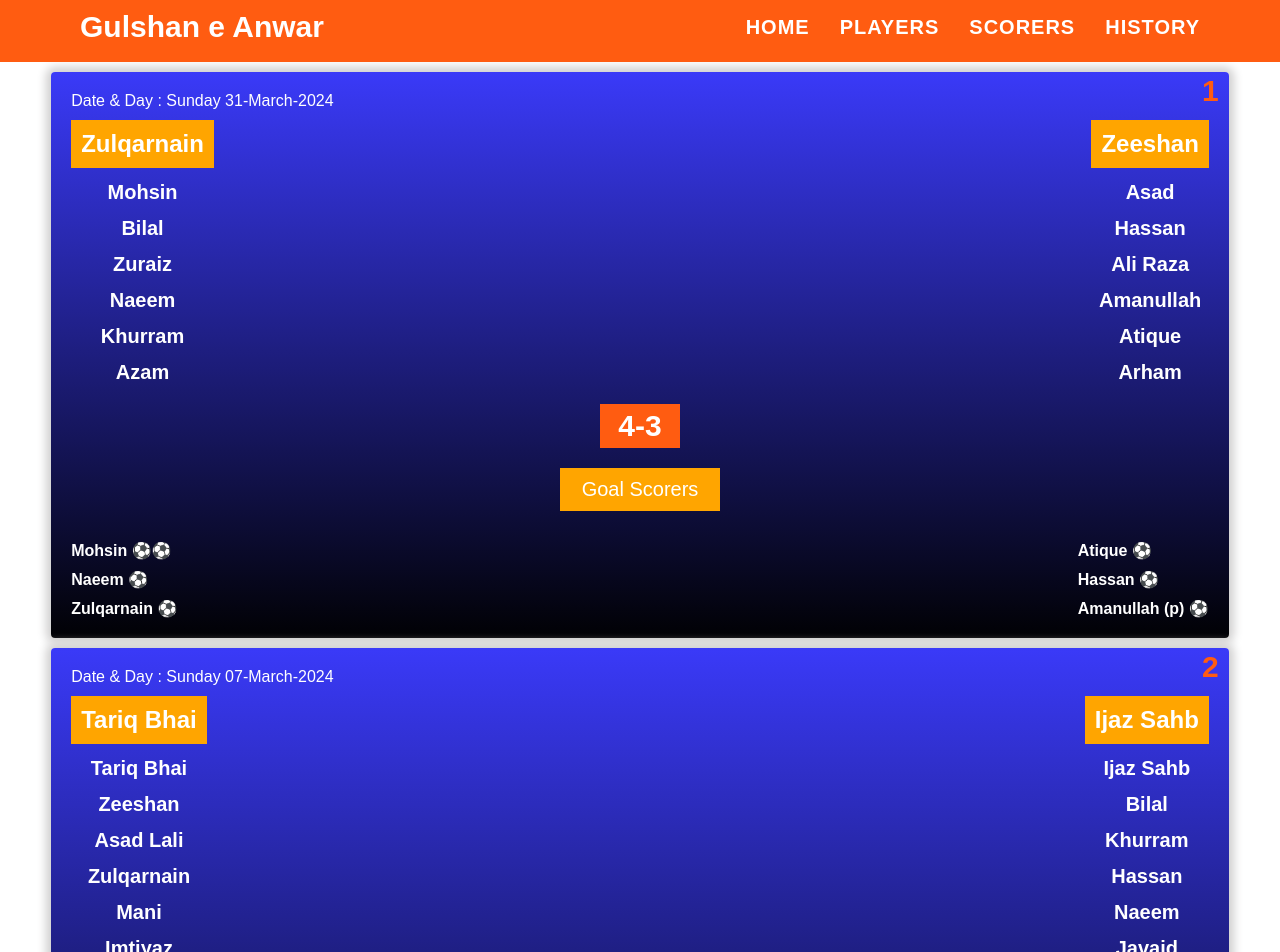
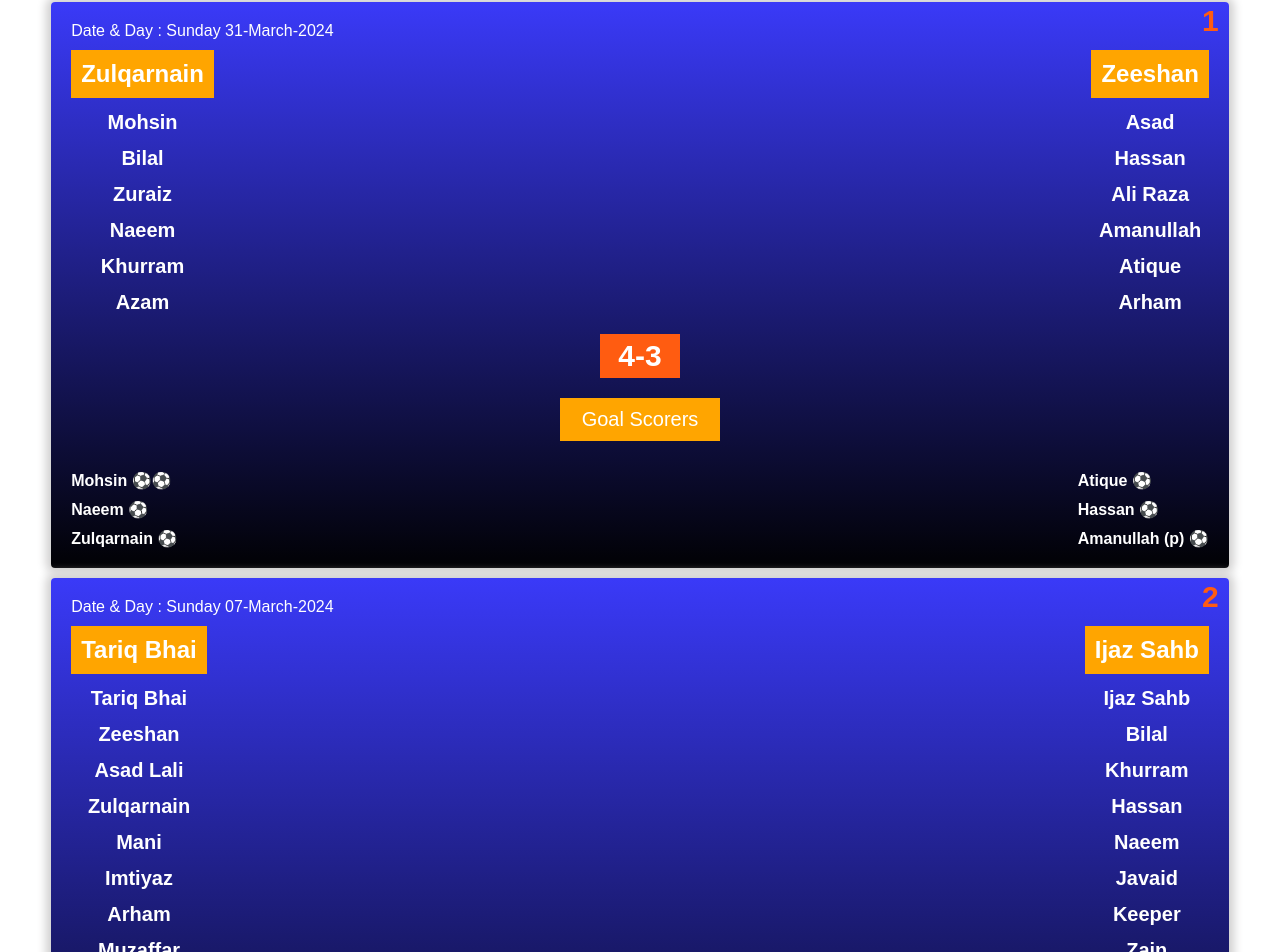
Before and after one commit to Zulqarnain32/GulshanAnwar, a React (Vite) app: page /history in a window 1280 px wide. Shown: the part 8-960 px from the top of the page. Built offline with nearby package versions, Linux system fonts and the light colour scheme.

Commit message:
added 7 june match

```diff
--- a/src/App.jsx
+++ b/src/App.jsx
@@ -12,7 +12,7 @@ const App = () => {
   return (
     <>
     <BrowserRouter>
-       <Navbar/>
+       {/* <Navbar/> */}
       <Routes>
         <Route path='/' element = {<Home/>}/>
         <Route path='/scorers' element = {<Scorers/>}/>
--- a/src/historymApi/HistoryData.jsx
+++ b/src/historymApi/HistoryData.jsx
@@ -1128,6 +1128,43 @@ const HistoryData = [
         },
         finalScore: "5-6"
     },
+    {
+        timeStamp: {
+            day: "Friday",
+            date: "7-June-2024"
+        },
+        captains: {
+            captain1: "Tariq Bhai",
+            captain2: "Ijaz Sahb",
+        },
+        team1: {
+            player1: "Atif",
+            player2: "Zuraiz",
+            player3: "Javaid",
+            player4: "Mohsin",
+            player5: "Ali Raza",
+            player6: "Riyasat",
+            player7: "Muzaffar",
+            player8: "...",
+        },
+        team2: {
+            player1: "Asad Khan",
+            player2: "Zeeshan",
+            player3: "Sweeti",
+            player4: "Khurram",
+            player5: "Imtiyaz Bhai",
+            player6: "Naeem",
+            player7: "Haji Sahb",
+            player8: "Umair",
+
+        },
+        goalScorers: {
+            team1Scorers: ['Umair ⚽️','Asad Khan ⚽️'],
+            team2Scorers: ['Zuraiz ⚽️','Atif ⚽️']
+        },
+        finalScore: "2-2"
+    },
+
 
 
 ]
```
